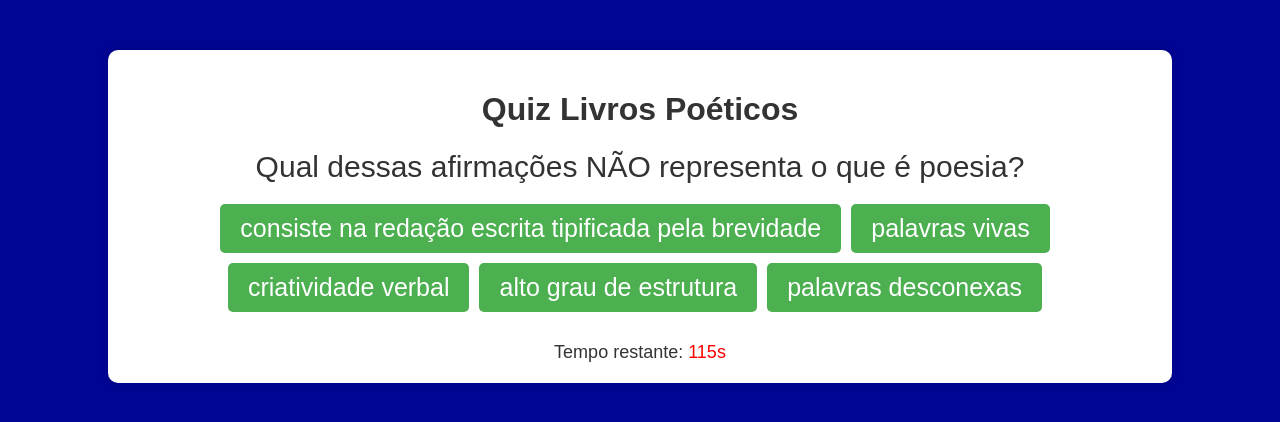
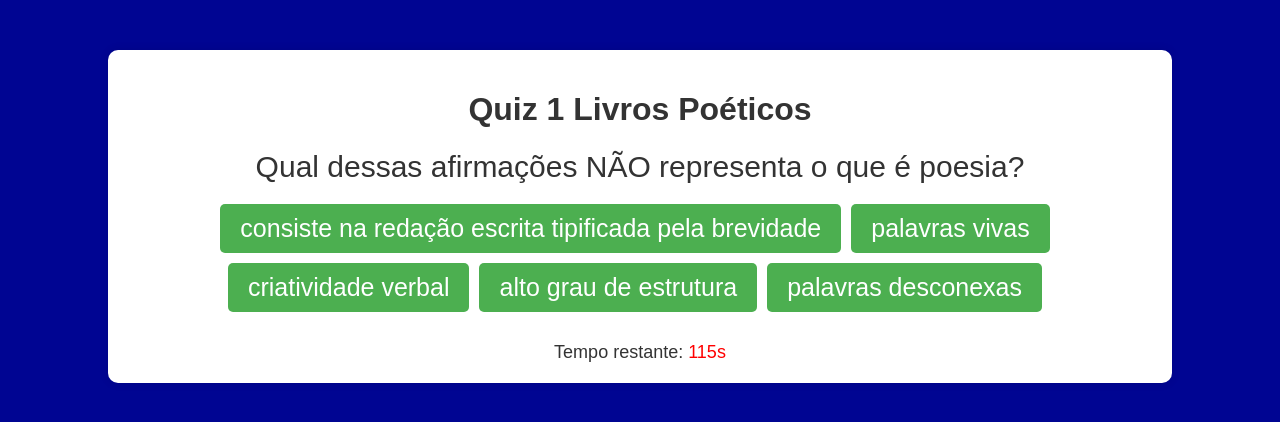
Before and after one commit to WellingtonTargino/game-poeticos, a plain HTML site: page index.html in a window 1280 px wide. Drawn offline with Linux system fonts and the light colour scheme.

Commit message:
Update index.html

```diff
--- a/index.html
+++ b/index.html
@@ -3,7 +3,7 @@
 <head>
 <meta charset="UTF-8">
 <meta name="viewport" content="width=device-width, initial-scale=1.0">
-<title>Quiz Poesias Biblicas</title>
+<title>Quiz 1 Poesias Biblicas</title>
 <style>
     body {
         font-family: Arial, sans-serif;
@@ -69,7 +69,7 @@
 <body>
 
 <div class="container">
-    <h1>Quiz Livros Poéticos</h1>
+    <h1>Quiz 1 Livros Poéticos</h1>
     <div class="question" id="question"></div>
     <div class="options" id="options"></div>
     <div id="timer">Tempo restante: <span id="countdown"></span></div>
```
